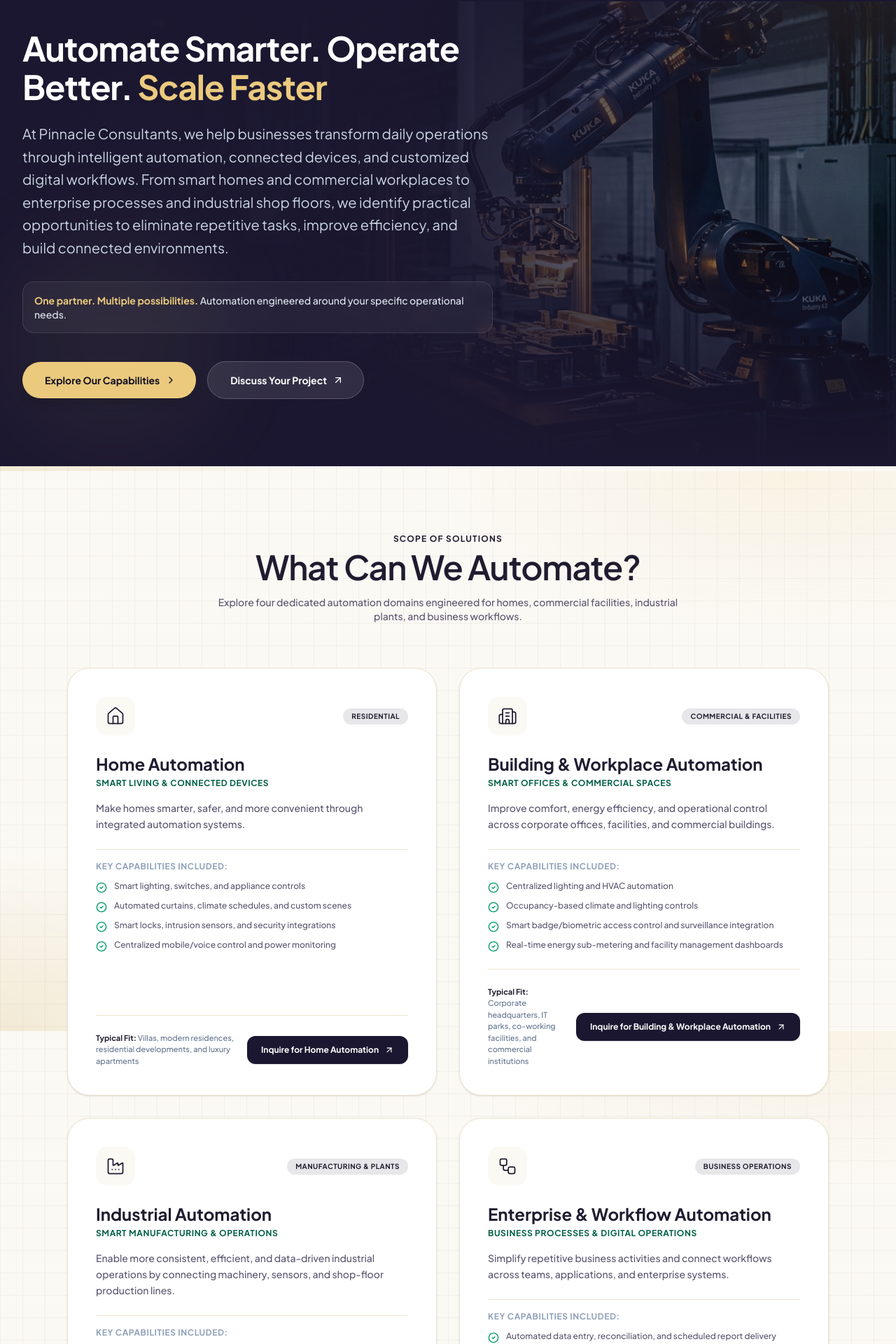
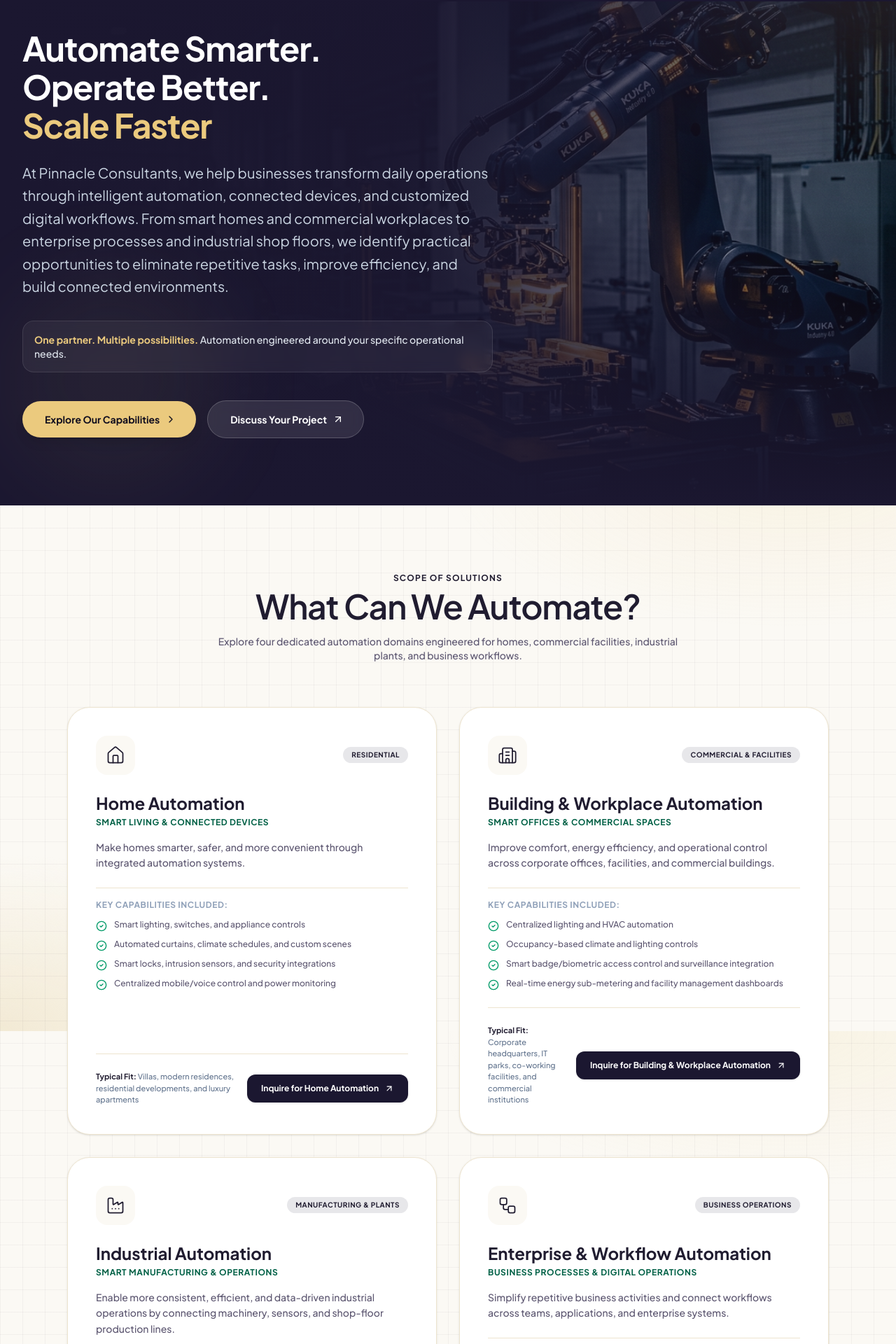
Before and after one commit to Akshit4857/pinnacle-consultant, a React (Vite) app: page /industry-4-0 in a window 1280 px wide. Shown: the part 127-2047 px from the top of the page at 70% size. Built offline with nearby package versions, Linux system fonts and the light colour scheme.

Commit message:
fix(industry-4-0): fix scroll animations, viewport margin, and card stagger reveals

```diff
--- a/src/components/ScrollReveal.tsx
+++ b/src/components/ScrollReveal.tsx
@@ -58,7 +58,7 @@ export function ScrollReveal({
   distance = 32,
   scale = 1,
   className = '',
-  viewportMargin = '-60px',
+  viewportMargin = '0px 0px -40px 0px',
   ...props
 }: ScrollRevealProps) {
   const getOffset = () => {
--- a/src/components/motion/WordReveal.tsx
+++ b/src/components/motion/WordReveal.tsx
@@ -31,7 +31,7 @@ export default function WordReveal({
       className={className}
       initial="hidden"
       whileInView="visible"
-      viewport={{ once: true, margin: '-60px' }}
+      viewport={{ once: true, margin: '0px 0px -40px 0px' }}
       transition={{ staggerChildren: stagger, delayChildren: delay }}
       {...props}
     >
--- a/src/pages/Industry40.tsx
+++ b/src/pages/Industry40.tsx
@@ -263,7 +263,7 @@ export default function Industry40() {
   };
 
   return (
-    <div className="w-full overflow-x-clip">
+    <div className="w-full">
       {/* Hero Section */}
       <section className="pt-36 pb-20 md:pt-42 md:pb-24 bg-brand-dark bg-grid-dark text-white relative overflow-hidden">
         {/* Background photo & overlay */}
@@ -282,21 +282,53 @@ export default function Industry40() {
 
         <div className="container mx-auto px-4 md:px-8 max-w-7xl relative z-10">
           <div className="max-w-2xl lg:max-w-3xl text-left">
-            <h1 className="text-2xl sm:text-4xl md:text-5xl font-bold mb-6 leading-[1.15] tracking-tight">
-              Automate Smarter. Operate Better.{' '}
-              <span className="text-brand-light block sm:inline">Scale Faster</span>
+            <h1 className="text-3xl sm:text-4xl md:text-5xl font-bold mb-6 leading-[1.15] tracking-tight">
+              {[
+                <span key="l1" className="block">
+                  Automate Smarter. Operate Better.
+                </span>,
+                <span key="l2" className="block text-brand-light">
+                  Scale Faster
+                </span>,
+              ].map((line, i) => (
+                <span key={`w-${i}`} className="block overflow-hidden pb-[0.06em] -mb-[0.06em]">
+                  <motion.span
+                    className="block"
+                    initial={{ y: '110%', opacity: 0 }}
+                    animate={{ y: '0%', opacity: 1 }}
+                    transition={{ duration: 0.8, delay: 0.15 + i * 0.12, ease: [0.16, 1, 0.3, 1] }}
+                  >
+                    {line}
+                  </motion.span>
+                </span>
+              ))}
             </h1>
 
-            <p className="text-base sm:text-lg md:text-xl text-slate-300 leading-relaxed font-normal mb-8 max-w-2xl">
+            <motion.p
+              initial={{ opacity: 0, y: 15 }}
+              animate={{ opacity: 1, y: 0 }}
+              transition={{ duration: 0.5, delay: 0.25 }}
+              className="text-base sm:text-lg md:text-xl text-slate-300 leading-relaxed font-normal mb-8 max-w-2xl"
+            >
               At Pinnacle Consultants, we help businesses transform daily operations through intelligent automation, connected devices, and customized digital workflows. From smart homes and commercial workplaces to enterprise processes and industrial shop floors, we identify practical opportunities to eliminate repetitive tasks, improve efficiency, and build connected environments.
-            </p>
+            </motion.p>
 
-            <div className="p-4 rounded-2xl bg-white/5 border border-white/10 mb-10 max-w-2xl text-xs sm:text-sm text-slate-200 font-medium backdrop-blur-sm">
+            <motion.div
+              initial={{ opacity: 0, y: 15 }}
+              animate={{ opacity: 1, y: 0 }}
+              transition={{ duration: 0.5, delay: 0.35 }}
+              className="p-4 rounded-2xl bg-white/5 border border-white/10 mb-10 max-w-2xl text-xs sm:text-sm text-slate-200 font-medium backdrop-blur-sm"
+            >
               <span className="text-brand-light font-bold">One partner. Multiple possibilities.</span>{' '}
               Automation engineered around your specific operational needs.
-            </div>
+            </motion.div>
 
-            <div className="flex flex-wrap items-center gap-4">
+            <motion.div
+              initial={{ opacity: 0, y: 15 }}
+              animate={{ opacity: 1, y: 0 }}
+              transition={{ duration: 0.5, delay: 0.45 }}
+              className="flex flex-wrap items-center gap-4"
+            >
               <Magnetic>
                 <button
                   onClick={() => scrollToSection('capabilities')}
@@ -316,7 +348,7 @@ export default function Industry40() {
                   <ArrowUpRight className="w-4 h-4" />
                 </button>
               </Magnetic>
-            </div>
+            </motion.div>
           </div>
         </div>
       </section>
@@ -338,15 +370,14 @@ export default function Industry40() {
             </p>
           </ScrollReveal>
 
-          <motion.div
-            variants={staggerContainer}
-            initial="hidden"
-            whileInView="visible"
-            viewport={{ once: true, margin: '-60px' }}
-            className="grid md:grid-cols-2 gap-8"
+          <div className="grid md:grid-cols-2 gap-8">
+            {capabilities.map((cap, idx) => (
+              <ScrollReveal
+                key={cap.id}
+                direction="up"
+                delay={idx * 0.1}
+                className="h-full"
               >
-            {capabilities.map((cap) => (
-              <motion.div key={cap.id} variants={staggerChild}>
                 <TiltCard
                   maxTilt={4}
                   lift={6}
@@ -401,9 +432,9 @@ export default function Industry40() {
                     </button>
                   </div>
                 </TiltCard>
-              </motion.div>
+              </ScrollReveal>
             ))}
-          </motion.div>
+          </div>
         </div>
       </section>
 
@@ -487,23 +518,19 @@ export default function Industry40() {
           </div>
 
           {/* Connected Infographic Step Grid */}
-          <motion.div
-            variants={staggerContainer}
-            initial="hidden"
-            whileInView="visible"
-            viewport={{ once: true, margin: '-60px' }}
-            className="grid md:grid-cols-2 lg:grid-cols-3 gap-6 relative"
-          >
+          <div className="grid md:grid-cols-2 lg:grid-cols-3 gap-6 relative">
             {workflowSteps.map((step, idx) => {
               const StepIcon = step.icon;
               const isFiltered = activeStageFilter !== null;
               const isMatch = !isFiltered || step.stage === activeStageFilter;
 
               return (
-                <motion.div
+                <ScrollReveal
                   key={step.step}
-                  variants={staggerChild}
-                  className={`relative group transition-[opacity,transform] duration-300 ${isMatch ? 'opacity-100 scale-100' : 'opacity-30 scale-[0.98] pointer-events-none'
+                  direction="up"
+                  delay={idx * 0.08}
+                  className={`relative group transition-[opacity,transform] duration-300 h-full ${
+                    isMatch ? 'opacity-100 scale-100' : 'opacity-30 scale-[0.98] pointer-events-none'
                   }`}
                 >
                   <TiltCard
@@ -568,10 +595,10 @@ export default function Industry40() {
                       <ArrowRight className="w-3.5 h-3.5" />
                     </div>
                   )}
-                </motion.div>
+                </ScrollReveal>
               );
             })}
-          </motion.div>
+          </div>
 
           {/* Bottom Reassurance Banner */}
           <div className="mt-14 p-5 rounded-2xl bg-white/[0.03] border border-white/10 text-center flex flex-wrap items-center justify-center gap-6 text-xs sm:text-sm text-slate-300">
@@ -612,11 +639,11 @@ export default function Industry40() {
 
           <div className="grid sm:grid-cols-2 lg:grid-cols-4 gap-6">
             {valueProps.map((val, idx) => (
+              <ScrollReveal key={idx} direction="up" delay={idx * 0.08} className="h-full">
                 <TiltCard
-                key={idx}
                   maxTilt={4}
                   lift={4}
-                className="bg-brand-card p-6 sm:p-8 rounded-2xl border border-brand-edge shadow-sm flex flex-col justify-between"
+                  className="bg-brand-card p-6 sm:p-8 rounded-2xl border border-brand-edge shadow-sm flex flex-col justify-between h-full"
                 >
                   <div>
                     <div className="w-12 h-12 rounded-xl bg-brand-bg text-brand-ink flex items-center justify-center mb-5">
@@ -626,6 +653,7 @@ export default function Industry40() {
                     <p className="text-xs text-brand-muted leading-relaxed font-medium">{val.desc}</p>
                   </div>
                 </TiltCard>
+              </ScrollReveal>
             ))}
           </div>
         </div>
@@ -650,11 +678,11 @@ export default function Industry40() {
 
           <div className="grid md:grid-cols-2 lg:grid-cols-4 gap-6">
             {engagementModels.map((model, idx) => (
+              <ScrollReveal key={idx} direction="up" delay={idx * 0.08} className="h-full">
                 <TiltCard
-                key={idx}
                   maxTilt={4}
                   lift={5}
-                className="bg-brand-bg p-6 rounded-2xl border border-brand-edge flex flex-col justify-between hover:border-brand-dark transition-colors"
+                  className="bg-brand-bg p-6 rounded-2xl border border-brand-edge flex flex-col justify-between hover:border-brand-dark transition-colors h-full"
                 >
                   <div>
                     <div className="text-[10px] font-bold uppercase tracking-wider text-emerald-800 bg-brand-light/30 px-2.5 py-1 rounded-full mb-3 inline-block tabular-nums">
@@ -674,6 +702,7 @@ export default function Industry40() {
                     </ul>
                   </div>
                 </TiltCard>
+              </ScrollReveal>
             ))}
           </div>
         </div>
@@ -683,7 +712,7 @@ export default function Industry40() {
       <section className="py-16 md:py-24 bg-brand-dark text-white relative overflow-hidden">
         <FloatingOrb className="top-0 right-0" size={320} blurClass="blur-3xl" delay={1} />
         <div className="container mx-auto px-4 md:px-8 max-w-6xl relative z-10">
-          <div className="max-w-2xl mb-14">
+          <ScrollReveal direction="up" className="max-w-2xl mb-14">
             <span className="text-brand-light font-bold text-xs tracking-widest uppercase mb-2 block">
               Differentiators
             </span>
@@ -695,15 +724,15 @@ export default function Industry40() {
             <p className="text-slate-300 text-sm md:text-base leading-relaxed font-medium">
               At Pinnacle Consultants, we bring cross-industry experience spanning technology, consulting, manufacturing, and emerging mobility ecosystems. We focus on understanding the real problem before recommending a solution, aligning technology decisions with operational needs and business outcomes.
             </p>
-          </div>
+          </ScrollReveal>
 
           <div className="grid md:grid-cols-2 gap-6">
             {differentiators.map((diff, idx) => (
+              <ScrollReveal key={idx} direction="up" delay={idx * 0.1} className="h-full">
                 <TiltCard
-                key={idx}
                   maxTilt={4}
                   lift={5}
-                className="bg-white/5 border border-white/10 rounded-2xl p-6 sm:p-8 hover:bg-white/10 transition-colors"
+                  className="bg-white/5 border border-white/10 rounded-2xl p-6 sm:p-8 hover:bg-white/10 transition-colors h-full"
                 >
                   <div className="flex items-start gap-4">
                     <div className="w-10 h-10 rounded-xl bg-brand-light text-brand-onaccent flex items-center justify-center font-bold shrink-0 text-sm tabular-nums">
@@ -717,6 +746,7 @@ export default function Industry40() {
                     </div>
                   </div>
                 </TiltCard>
+              </ScrollReveal>
             ))}
           </div>
         </div>
@@ -739,6 +769,7 @@ export default function Industry40() {
             </p>
           </ScrollReveal>
 
+          <ScrollReveal scale={0.98} duration={0.6} className="w-full">
             <div className="bg-brand-card rounded-[2rem] border border-brand-edge p-6 sm:p-10 md:p-12 shadow-xl">
             {!formSubmitted ? (
               <form onSubmit={handleFormSubmit} className="space-y-6">
@@ -908,6 +939,7 @@ export default function Industry40() {
               </div>
             )}
           </div>
+          </ScrollReveal>
         </div>
       </section>
 
```
Lines whose indentation alone changed are shown as unchanged.
